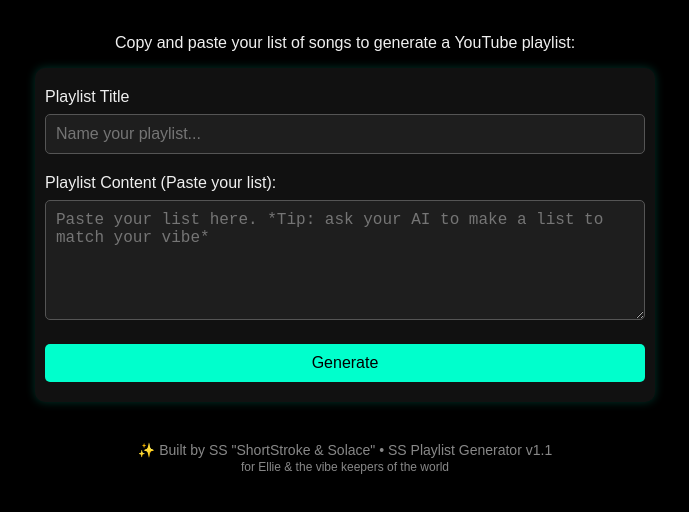
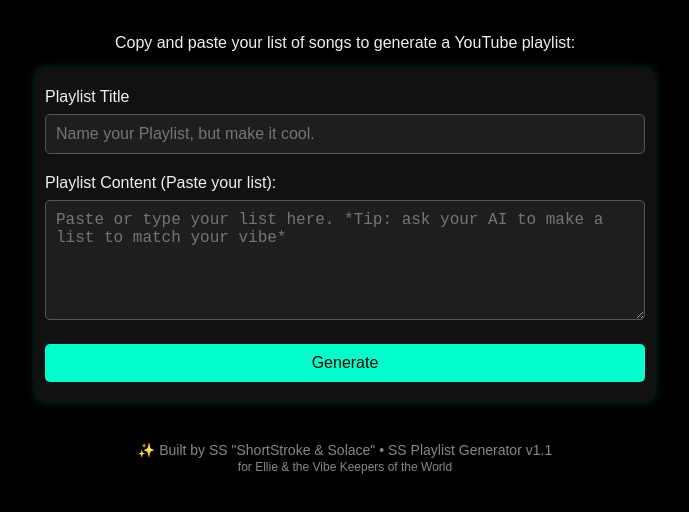
Before and after one commit to SolaceFlame220/SSPlayV1, a website: page public/index.html in a window 1280 px wide. Shown: the part 214-726 px from the top of the page, without its empty margins (295-984 px from the left). Drawn offline with Linux system fonts and the light colour scheme.

Commit message:
Update index.html
fixed wording

```diff
--- a/public/index.html
+++ b/public/index.html
@@ -87,10 +87,10 @@
 
   <form id="playlistForm">
     <label for="title">Playlist Title</label>
-    <input type="text" id="title" name="title" placeholder="Name your playlist..." required />
+    <input type="text" id="title" name="title" placeholder="Name your Playlist, but make it cool." required />
 
     <label for="content">Playlist Content (Paste your list):</label>
-    <textarea id="content" name="content" placeholder="Paste your list here. *Tip: ask your AI to make a list to match your vibe*"></textarea>
+    <textarea id="content" name="content" placeholder="Paste or type your list here. *Tip: ask your AI to make a list to match your vibe*"></textarea>
 
     <button type="submit">Generate</button>
   </form>
@@ -99,7 +99,7 @@
 
   <div class="footer">
     ✨ Built by SS "ShortStroke & Solace" • SS Playlist Generator v1.1<br>
-    <span style="font-size: 12px;">for Ellie & the vibe keepers of the world</span>
+    <span style="font-size: 12px;">for Ellie & the Vibe Keepers of the World</span>
   </div>
 
   <script>
```
